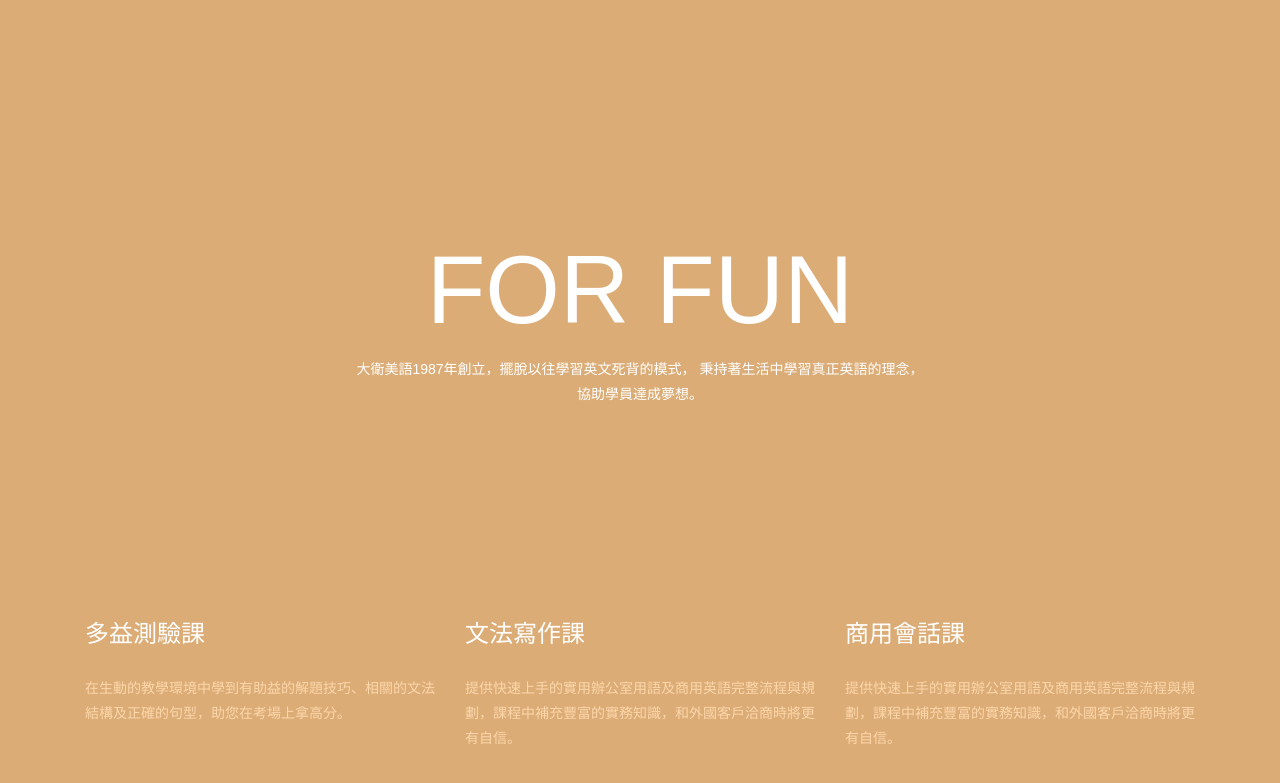
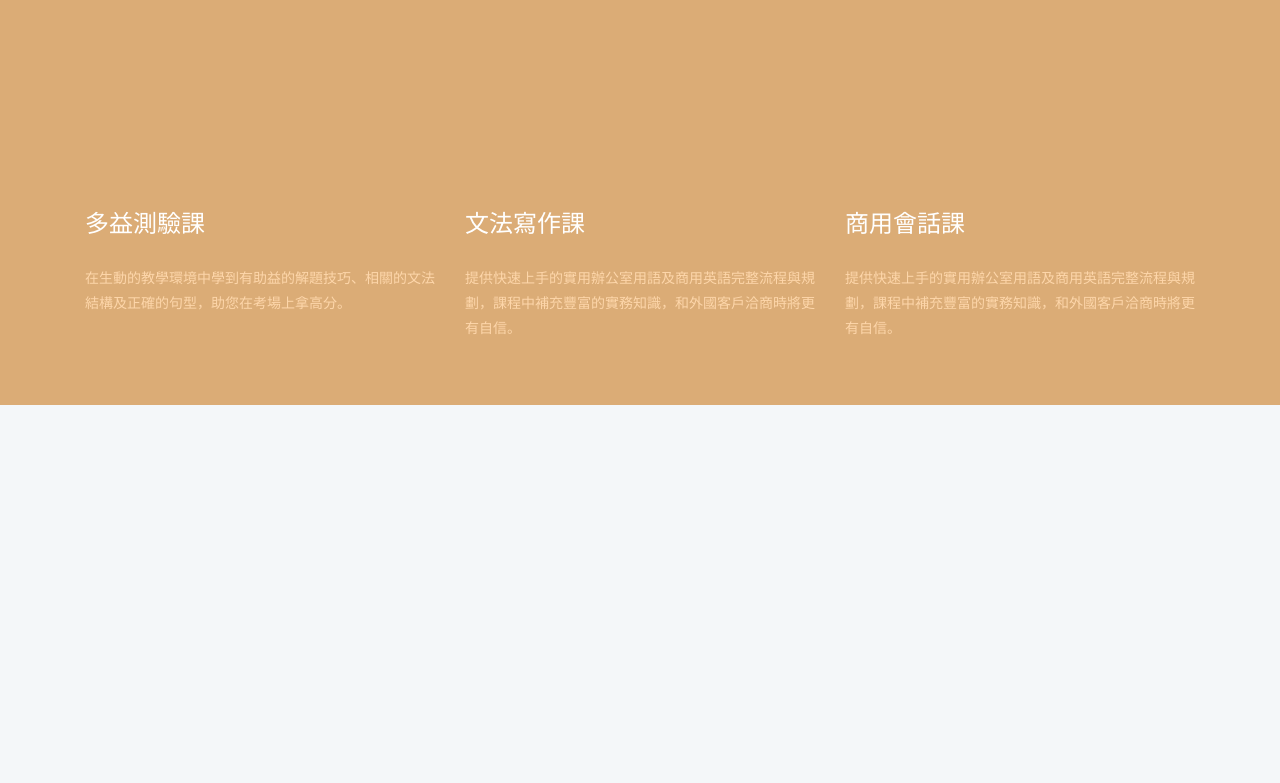
Before and after one commit to jam-d/jam-d.github.io, a plain HTML site: page index.html in a window 1280 px wide. Shown: the part 3981-4764 px from the top of the page. After the commit the page ends 4386 px from the top, so only its background shows below. Drawn offline with nearby package versions, Linux system fonts and the light colour scheme; a script that the page names is missing; a web font is replaced by a local one.

Commit message:
10
Dots were weird

```diff
--- a/index.html
+++ b/index.html
@@ -232,12 +232,6 @@
 								<p>TOEFL and many many other tests! You will do amazing! Let me tell you, you will win, win, win!</p>
 							</div>
 						</li>
-						<li>
-							<div class="popular-slide-info popular-slide2">
-								<h4>For Fun</h4>
-								<p>大衛美語1987年創立，擺脫以往學習英文死背的模式， 秉持著生活中學習真正英語的理念，協助學員達成夢想。</p>
-							</div>
-						</li>
 					</ul>
 				</div>
 			</div>
```
